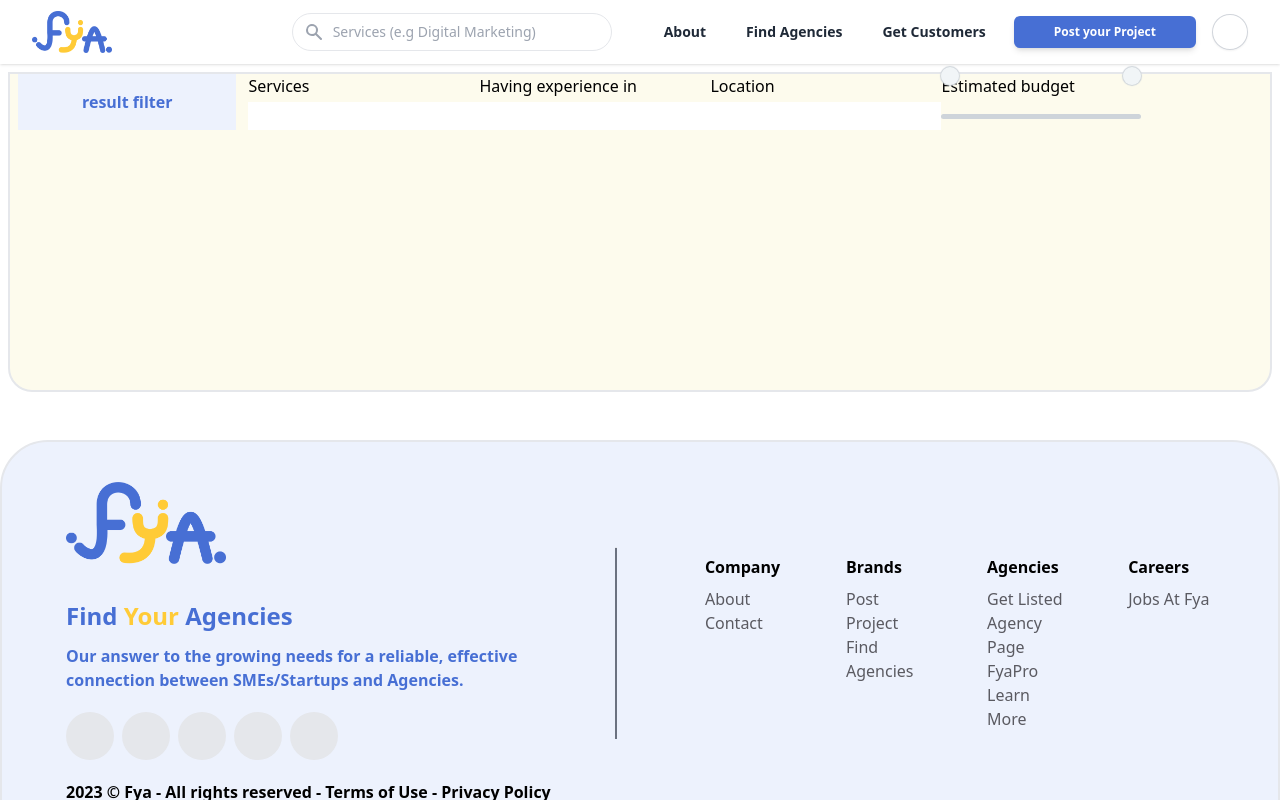
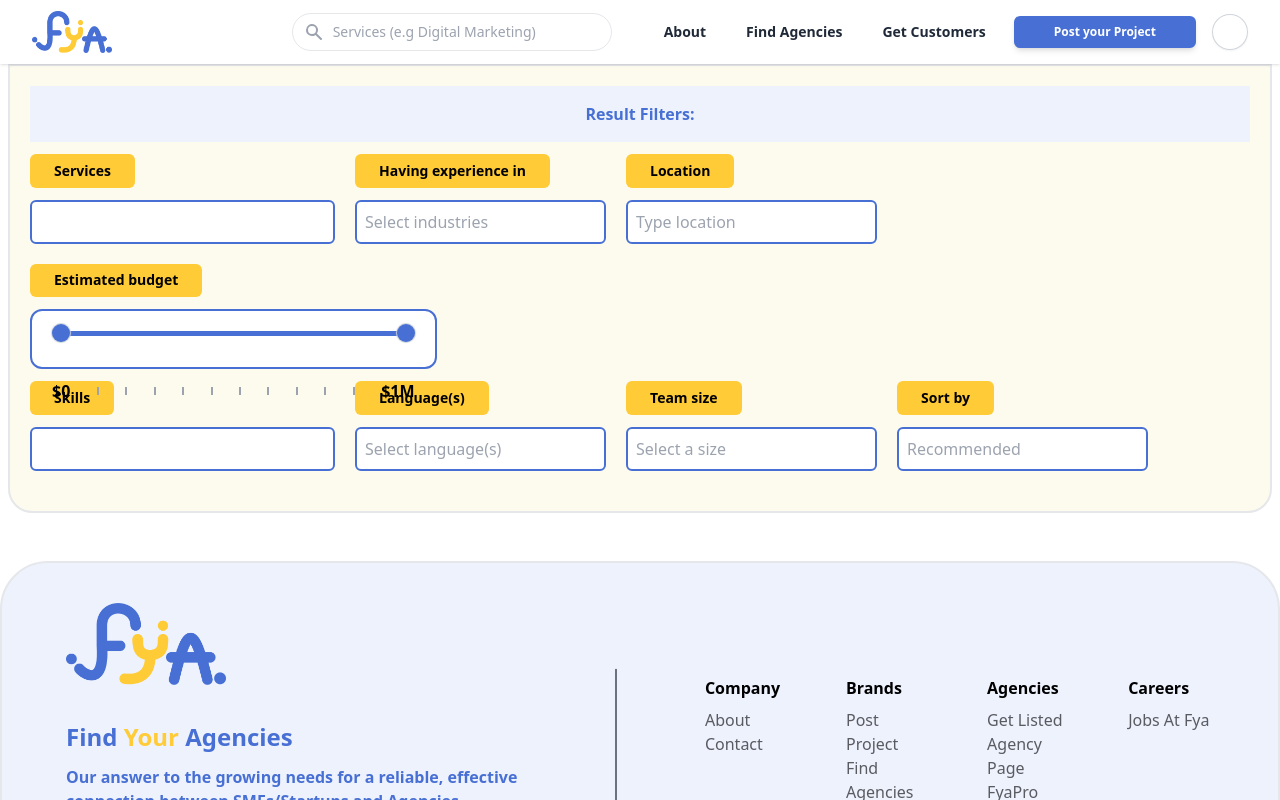
Before and after one commit to MinHien-git/fya-2.0, a React (Create React App) app: page /searchresult in a window 1280 px wide. Shown: the top 800 px of the page. Built offline with nearby package versions, Linux system fonts and the light colour scheme.

Commit message:
update commit

```diff
--- a/src/components/MultiRangeSlider/MultiRangeSlider.tsx
+++ b/src/components/MultiRangeSlider/MultiRangeSlider.tsx
@@ -1,15 +1,46 @@
-import { useState, useRef } from "react";
+import { useState, useRef, useCallback, useEffect } from "react";
 import "./index.css";
 import clsx from "clsx";
 
 export default function MultiRangeSlider() {
   const [minVal, setMinVal] = useState(0);
   const [maxVal, setMaxVal] = useState(1000);
-  const minValRef = useRef(null);
-  const maxValRef = useRef(null);
+  const minValRef: any = useRef(null);
+  const maxValRef: any = useRef(null);
+  const range: any = useRef(null);
+
+  const getPercent = useCallback(
+    (value: any) => Math.round(((value - 0) / (1000 - 0)) * 100),
+    [0, 1000]
+  );
+
+  // Set width of the range to decrease from the left side
+  useEffect(() => {
+    if (maxValRef.current) {
+      const minPercent = getPercent(minVal);
+      const maxPercent = getPercent(+maxValRef.current.value);
+
+      if (range.current) {
+        range.current.style.left = `${minPercent}%`;
+        range.current.style.width = `${maxPercent - minPercent}%`;
+      }
+    }
+  }, [minVal, getPercent]);
+  // Set width of the range to decrease from the right side
+  useEffect(() => {
+    if (minValRef.current) {
+      const minPercent = getPercent(+minValRef.current.value);
+      const maxPercent = getPercent(maxVal);
+
+      if (range.current) {
+        range.current.style.width = `${maxPercent - minPercent}%`;
+      }
+    }
+  }, [maxVal, getPercent]);
 
   return (
-    <>
+    <div className="border-primary slider pt-5 pb-8 border-2 flex justify-center rounded-xl px-5 bg-white lg:pt-0 lg:pb-1">
+      <div className="slider pt-5 pb-8 flex justify-center relative">
         <label htmlFor="left" className="hidden">
           left
         </label>
@@ -46,10 +77,23 @@ export default function MultiRangeSlider() {
           }}
           className="thumb thumb--zindex-4"
         />
-      <div className="slider">
         <div className="slider__track" />
-        <div className="slider__range" />
+        <div className="slider__range" ref={range} />
+        <ul className="flex w-full absolute justify-between pt-12">
+          <li className="font-bold">$0</li>
+          <li className="w-[2px] h-[8px] bg-gray-400 mt-2"></li>
+          <li className="w-[2px] h-[8px] bg-gray-400 mt-2"></li>
+          <li className="w-[2px] h-[8px] bg-gray-400 mt-2"></li>
+          <li className="w-[2px] h-[8px] bg-gray-400 mt-2"></li>
+          <li className="w-[2px] h-[8px] bg-gray-400 mt-2"></li>
+          <li className="w-[2px] h-[8px] bg-gray-400 mt-2"></li>
+          <li className="w-[2px] h-[8px] bg-gray-400 mt-2"></li>
+          <li className="w-[2px] h-[8px] bg-gray-400 mt-2"></li>
+          <li className="w-[2px] h-[8px] bg-gray-400 mt-2"></li>
+          <li className="w-[2px] h-[8px] bg-gray-400 mt-2"></li>
+          <li className="font-bold">$1M</li>
+        </ul>
       </div>
-    </>
+    </div>
   );
 }
--- a/src/components/MultiRangeSlider/index.css
+++ b/src/components/MultiRangeSlider/index.css
@@ -1,6 +1,9 @@
+.slider-container {
+  width: 90%;
+}
 .slider {
   position: relative;
-  width: 200px;
+  width: 100%;
 }
 
 .slider__track,
@@ -17,7 +20,7 @@
 }
 
 .slider__range {
-  background-color: #9fe5e1;
+  background-color: #476fd4;
   z-index: 2;
 }
 
@@ -32,7 +35,7 @@
   pointer-events: none;
   position: absolute;
   height: 0;
-  width: 200px;
+  width: 100%;
   outline: none;
 }
 
@@ -46,7 +49,7 @@
 
 /* For Chrome browsers */
 .thumb::-webkit-slider-thumb {
-  background-color: #f1f5f7;
+  background-color: #476fd4;
   border: none;
   border-radius: 50%;
   box-shadow: 0 0 1px 1px #ced4da;
@@ -60,7 +63,7 @@
 
 /* For Firefox browsers */
 .thumb::-moz-range-thumb {
-  background-color: #f1f5f7;
+  background-color: #476fd4;
   border: none;
   border-radius: 50%;
   box-shadow: 0 0 1px 1px #ced4da;
@@ -74,3 +77,19 @@
 .thumb--zindex-5 {
   z-index: 5;
 }
+
+.slider__left-value,
+.slider__right-value {
+  color: #dee2e6;
+  font-size: 12px;
+  margin-top: 20px;
+  position: absolute;
+}
+
+.slider__left-value {
+  left: 6px;
+}
+
+.slider__right-value {
+  right: -4px;
+}
--- a/src/pages/SearchResult/SearchResult.tsx
+++ b/src/pages/SearchResult/SearchResult.tsx
@@ -2,29 +2,120 @@ import MultiRangeSlider from "../../components/MultiRangeSlider/MultiRangeSlider
 
 export default function SearchResult() {
   return (
-    <main className="w-full min-h-80 p-2">
-      <section className="w-full border-2 max-w-7xl mb-5 rounded-b-3xl md:mx-auto min-h-[40vh] bg-light_yellow">
-        <div className="flex gap-3 px-2">
-          <div className="bg-tertiary text-primary font-bold px-16 py-4">
-            result filter
+    <main className="w-full min-h-80 p-2 pt-0">
+      <section className="w-full border-2 max-w-7xl mb-5 pb-5 rounded-b-3xl md:mx-auto min-h-[40vh] bg-light_yellow px-3">
+        <div className="grid gap-3 px-2 h-auto py-5">
+          <div className="bg-tertiary text-primary font-bold px-16 py-4 text-center">
+            Result Filters:
           </div>
-          <div className="flex flex-wrap">
-            <div className="grid">
-              <label htmlFor="services">Services</label>
-              <input type="text" id="services" />
+          <div className="grid flex-wrap gap-5 md:flex md:justify-start items-start">
+            <div className="grid gap-3 w-1/4">
+              <label
+                htmlFor="services"
+                className="bg-secondary font-semibold w-fit px-6 py-[0.225rem] md:py-[0.425rem] text-sm rounded-md"
+              >
+                Services
+              </label>
+              <input
+                type="text"
+                id="services"
+                className="border-primary border-2 p-2 rounded-md"
+              />
             </div>
-            <div className="grid">
-              <label htmlFor="experience">Having experience in</label>
-              <input type="text" id="experience" />
+            <div className="grid gap-3">
+              <label
+                htmlFor="experience"
+                className="bg-secondary font-semibold w-fit px-6 py-[0.225rem] md:py-[0.425rem] text-sm rounded-md"
+              >
+                Having experience in
+              </label>
+              <input
+                type="text"
+                id="experience"
+                className="border-primary border-2 p-2 rounded-md"
+                placeholder="Select industries"
+              />
             </div>
 
-            <div className="grid">
-              <label htmlFor="location">Location</label>
-              <input type="text" id="location" />
+            <div className="grid gap-3">
+              <label
+                htmlFor="location"
+                className="bg-secondary font-semibold w-fit px-6 py-[0.225rem] md:py-[0.425rem] text-sm rounded-md"
+              >
+                Location
+              </label>
+              <input
+                type="text"
+                id="location"
+                className="border-primary border-2 p-2 rounded-md"
+                placeholder="Type location"
+              />
             </div>
-            <div className="grid">
-              <label htmlFor="budget">Estimated budget </label>
+            <div className="grid gap-3 md:w-full lg:w-1/3">
+              <label
+                htmlFor="budget"
+                className="bg-secondary font-semibold w-fit px-6 py-[0.225rem] md:py-[0.425rem] text-sm rounded-md "
+              >
+                Estimated budget{" "}
+              </label>
               <MultiRangeSlider />
+            </div>
+          </div>
+          <div className="grid md:flex flex-wrap gap-5 md:justify-start">
+            <div className="grid gap-3 w-1/4">
+              <label
+                htmlFor="services"
+                className="bg-secondary font-semibold w-fit px-6 py-[0.225rem] md:py-[0.425rem] text-sm rounded-md"
+              >
+                Skills
+              </label>
+              <input
+                type="text"
+                id="services"
+                className="border-primary border-2 p-2 rounded-md"
+              />
+            </div>
+            <div className="grid gap-3">
+              <label
+                htmlFor="services"
+                className="bg-secondary font-semibold w-fit px-6 py-[0.225rem] md:py-[0.425rem] text-sm rounded-md"
+              >
+                Language(s)
+              </label>
+              <input
+                type="text"
+                id="services"
+                className="border-primary border-2 p-2 rounded-md"
+                placeholder="Select language(s)"
+              />
+            </div>
+            <div className="grid gap-3">
+              <label
+                htmlFor="services"
+                className="bg-secondary font-semibold w-fit px-6 py-[0.225rem] md:py-[0.425rem] text-sm rounded-md"
+              >
+                Team size
+              </label>
+              <input
+                type="text"
+                id="services"
+                className="border-primary border-2 p-2 rounded-md"
+                placeholder="Select a size"
+              />
+            </div>
+            <div className="grid gap-3">
+              <label
+                htmlFor="services"
+                className="bg-secondary font-semibold w-fit px-6 py-[0.225rem] md:py-[0.425rem] text-sm rounded-md"
+              >
+                Sort by
+              </label>
+              <input
+                type="text"
+                id="services"
+                className="border-primary border-2 p-2 rounded-md"
+                placeholder="Recommended"
+              />
             </div>
           </div>
         </div>
```
Lines whose indentation alone changed are shown as unchanged.
